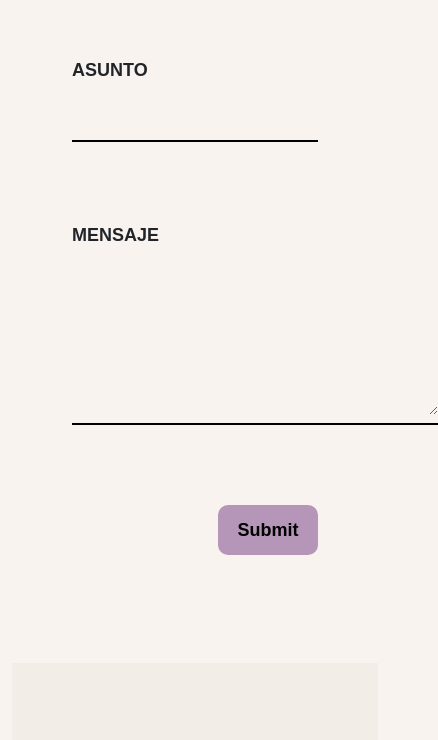
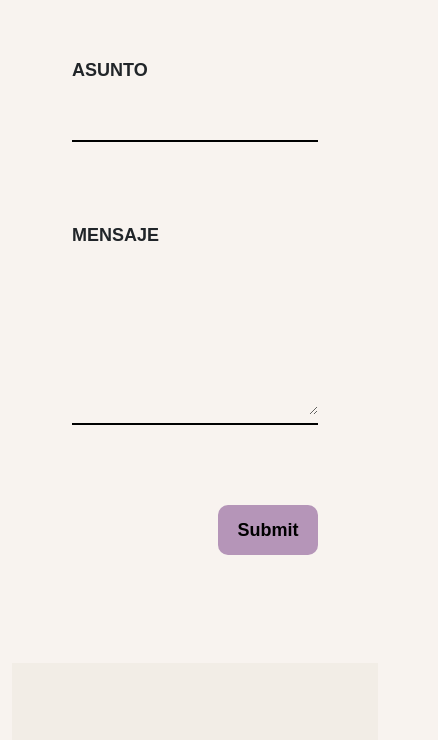
Before and after one commit to IrinaRavaschio/IrinaRavaschio-Website, a plain HTML site: page html/contacto.html in a window 390 px wide. Shown: the part 1129-1869 px from the top of the page, 438 px wide, since content can reach past the window. Drawn offline with nearby package versions, Linux system fonts and the light colour scheme; a web font is replaced by a local one.

Commit message:
Cambio en el CSS del formulario (mensaje)

```diff
--- a/CSS/estilo.css
+++ b/CSS/estilo.css
@@ -449,10 +449,6 @@ textarea {
   .input-form {
     width: 100%;
   }
-  .mensaje-form,
-  textarea {
-    width: 100%;
-  }
   nav ul li {
     margin-right: 1rem;
   }
```
